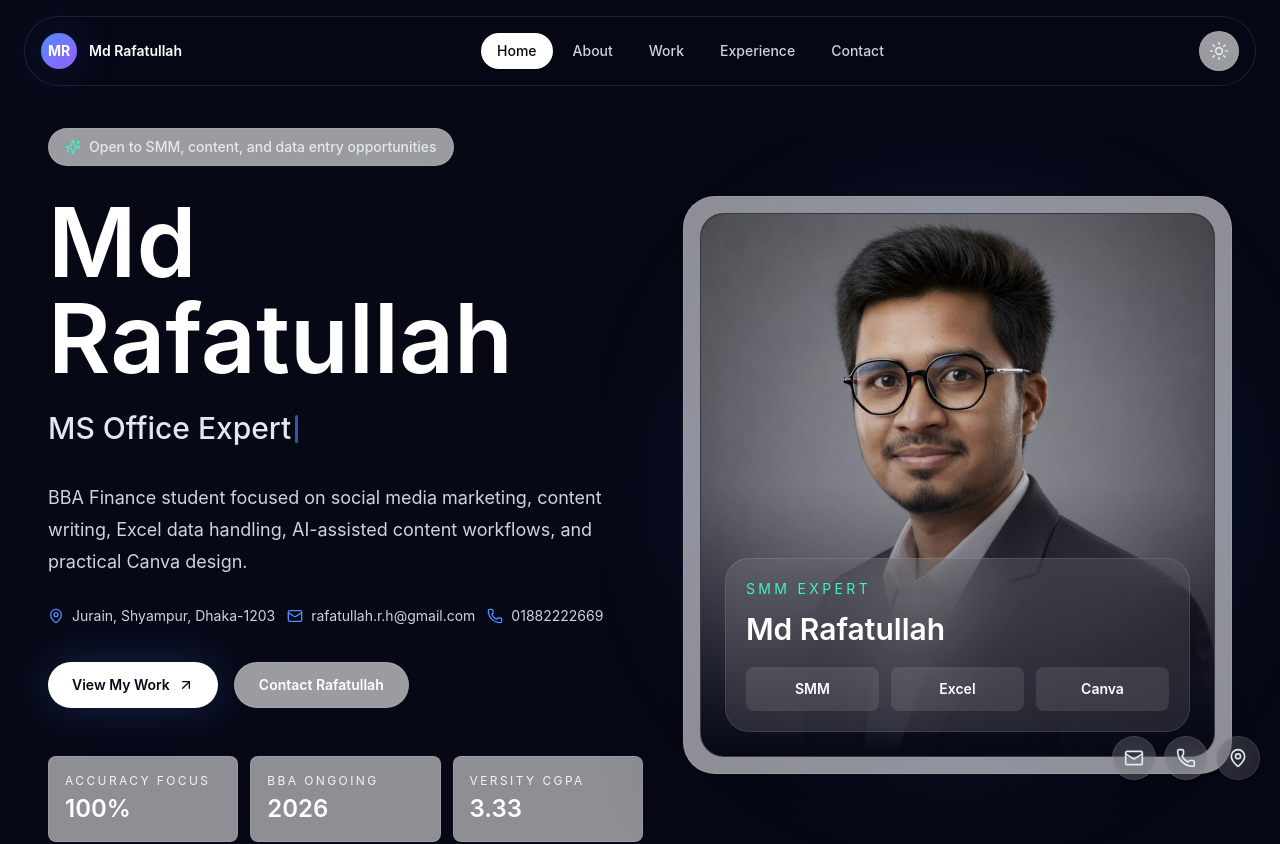
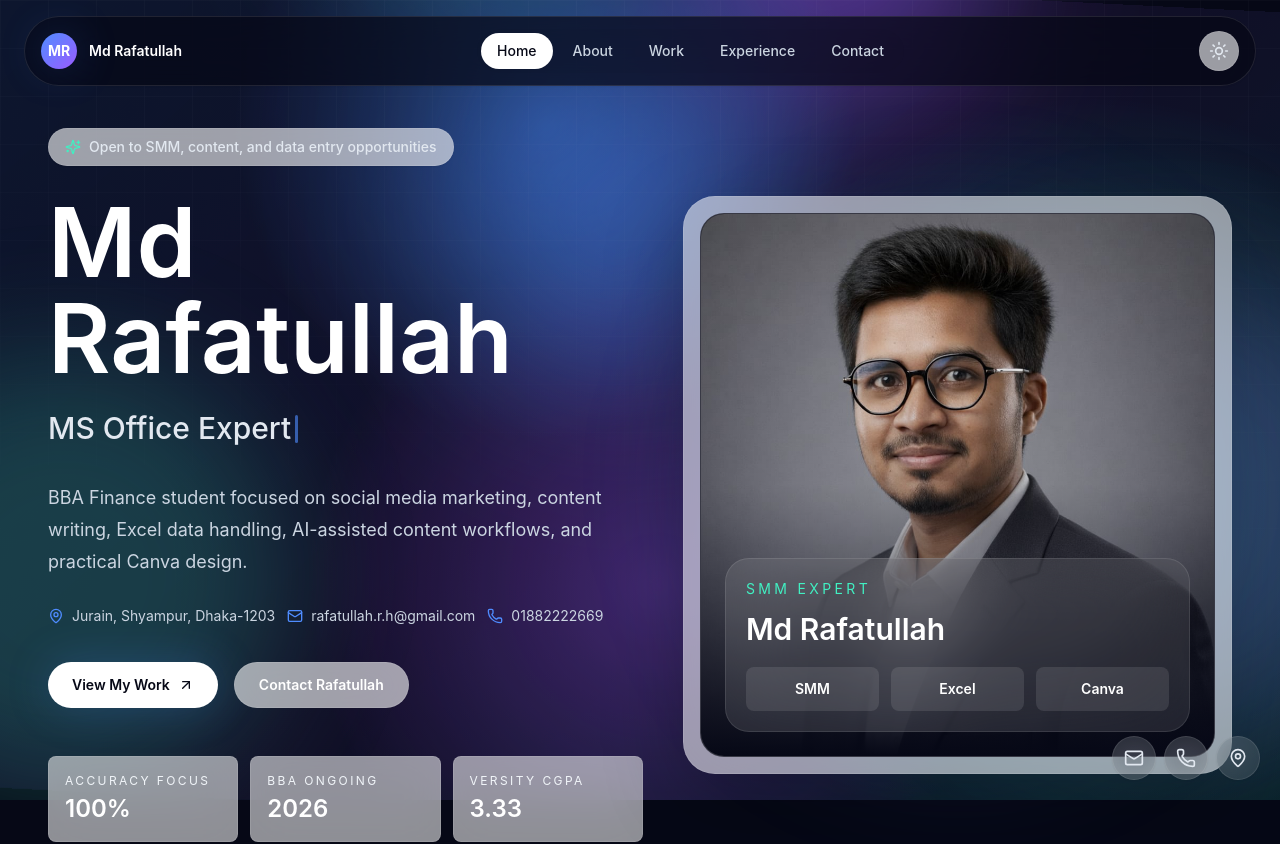
Before and after one commit to MdRafatullah/personal-portfolio, a React (Vite) app: page / in a window 1280 px wide. Shown: the top 844 px of the page. Built offline with nearby package versions, Linux system fonts and the light colour scheme.

Commit message:
Add files via upload

```diff
--- a/src/App.jsx
+++ b/src/App.jsx
@@ -161,10 +161,15 @@ function App() {
   };
 
   return (
-    <div className="relative min-h-screen overflow-hidden bg-cloud text-graphite transition-colors duration-500 dark:bg-ink dark:text-white">
+    <div
+      className={`relative min-h-screen overflow-hidden bg-cloud text-graphite transition-colors duration-500 dark:bg-ink dark:text-white ${
+        theme === "dark" ? "ambient-mode" : ""
+      }`}
+    >
       <CustomCursor />
-      <div className="pointer-events-none fixed inset-0 -z-10 overflow-hidden">
+      <div className="pointer-events-none fixed inset-0 z-0 overflow-hidden">
         <div className="animated-aurora absolute left-1/2 top-[-18rem] h-[44rem] w-[44rem] -translate-x-1/2 rounded-full opacity-70 blur-3xl" />
+        <div className="ambient-field absolute inset-0 opacity-0 transition-opacity duration-700" />
         <div className="absolute bottom-0 left-[-10rem] h-[28rem] w-[28rem] rounded-full bg-mint/20 blur-3xl" />
         <div className="absolute right-[-8rem] top-1/3 h-[30rem] w-[30rem] rounded-full bg-violet/20 blur-3xl" />
         <div className="noise-layer absolute inset-0 opacity-[0.05]" />
@@ -176,7 +181,7 @@ function App() {
         onThemeToggle={() => setTheme((current) => (current === "dark" ? "light" : "dark"))}
       />
 
-      <main>
+      <main className="relative z-10">
         <section
           id="home"
           className="relative flex min-h-screen items-center px-4 pb-16 pt-28 sm:px-8 sm:pb-20 sm:pt-32 lg:px-12"
@@ -597,7 +602,9 @@ function App() {
         </section>
       </main>
 
-      <Footer />
+      <div className="relative z-10">
+        <Footer />
+      </div>
 
       <div className="fixed bottom-4 right-4 z-40 flex gap-2 sm:bottom-5 sm:right-5">
         <a
--- a/src/index.css
+++ b/src/index.css
@@ -39,10 +39,29 @@ a {
 
 .animated-aurora {
   background:
-    radial-gradient(circle at 20% 20%, rgba(65, 240, 194, 0.6), transparent 28%),
-    radial-gradient(circle at 70% 28%, rgba(155, 92, 255, 0.58), transparent 32%),
-    radial-gradient(circle at 50% 70%, rgba(79, 140, 255, 0.5), transparent 38%);
+    radial-gradient(circle at 20% 20%, rgba(65, 240, 194, 0.72), transparent 28%),
+    radial-gradient(circle at 70% 28%, rgba(155, 92, 255, 0.68), transparent 32%),
+    radial-gradient(circle at 50% 70%, rgba(79, 140, 255, 0.62), transparent 38%);
   animation: aurora 11s ease-in-out infinite alternate;
+}
+
+.ambient-field {
+  background:
+    radial-gradient(circle at var(--ambient-x, 16%) 18%, rgba(79, 140, 255, 0.42), transparent 30%),
+    radial-gradient(circle at 84% var(--ambient-y, 28%), rgba(65, 240, 194, 0.34), transparent 32%),
+    radial-gradient(circle at 52% 72%, rgba(155, 92, 255, 0.38), transparent 38%),
+    linear-gradient(135deg, rgba(79, 140, 255, 0.12), rgba(155, 92, 255, 0.08), rgba(65, 240, 194, 0.1));
+  animation: ambient-drift 16s ease-in-out infinite alternate;
+  filter: saturate(1.25);
+}
+
+.ambient-mode .ambient-field {
+  opacity: 0.88;
+}
+
+.ambient-mode .animated-aurora {
+  opacity: 1;
+  animation-duration: 8s;
 }
 
 .noise-layer {
@@ -113,6 +132,24 @@ a {
   }
 }
 
+@keyframes ambient-drift {
+  0% {
+    --ambient-x: 14%;
+    --ambient-y: 24%;
+    transform: scale(1) rotate(0deg);
+  }
+  50% {
+    --ambient-x: 42%;
+    --ambient-y: 58%;
+    transform: scale(1.05) rotate(3deg);
+  }
+  100% {
+    --ambient-x: 78%;
+    --ambient-y: 34%;
+    transform: scale(1.08) rotate(-4deg);
+  }
+}
+
 @media (prefers-reduced-motion: reduce) {
   *,
   *::before,
```
